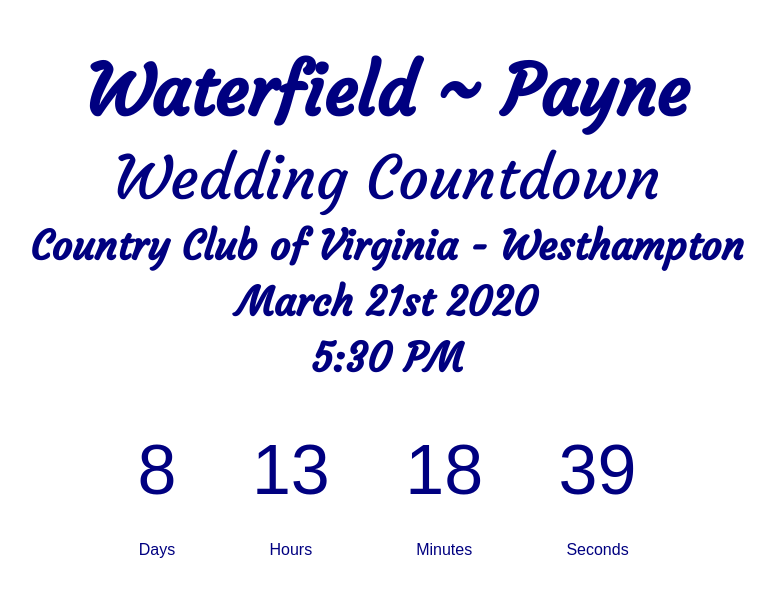
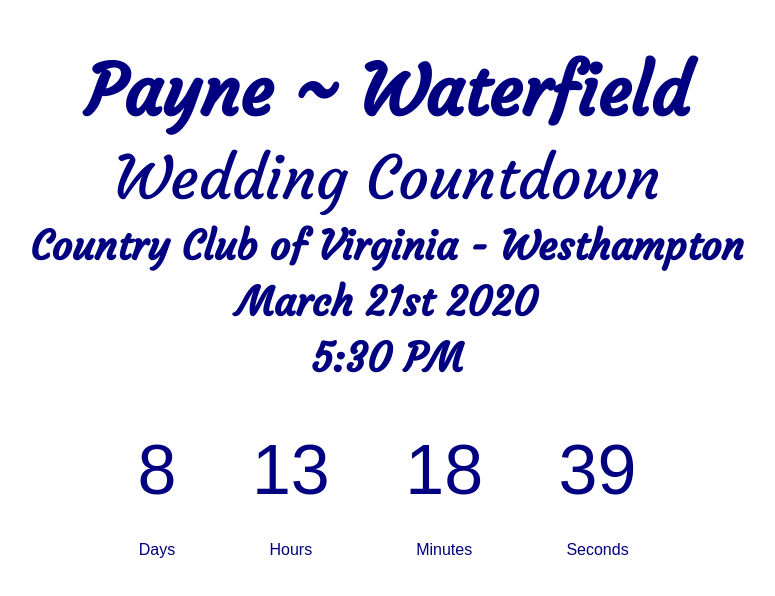
Before and after one commit to tonywaterfieldrva/countdown, a plain HTML site: page index.html in a window 1280 px wide. Shown: the whole page, without its empty margins (253-1028 px from the left). Drawn offline with nearby package versions, Linux system fonts and the light colour scheme.

Commit message:
update name

```diff
--- a/index.html
+++ b/index.html
@@ -28,7 +28,7 @@
  <!-- Jumbotron -->
  <!--     <div class="jumbotron" style="background-color: transparent; color: navy"> -->
    <div class="col-md-12">
-           <h1 class="text-center">Waterfield ~ Payne</h1>
+           <h1 class="text-center">Payne ~ Waterfield</h1>
             <h2 class="text-center">Wedding Countdown</h2>
             <h3 class="text-center">Country Club of Virginia - Westhampton</h3>
             <h3 class="text-center">March 21st 2020</h3>
```
